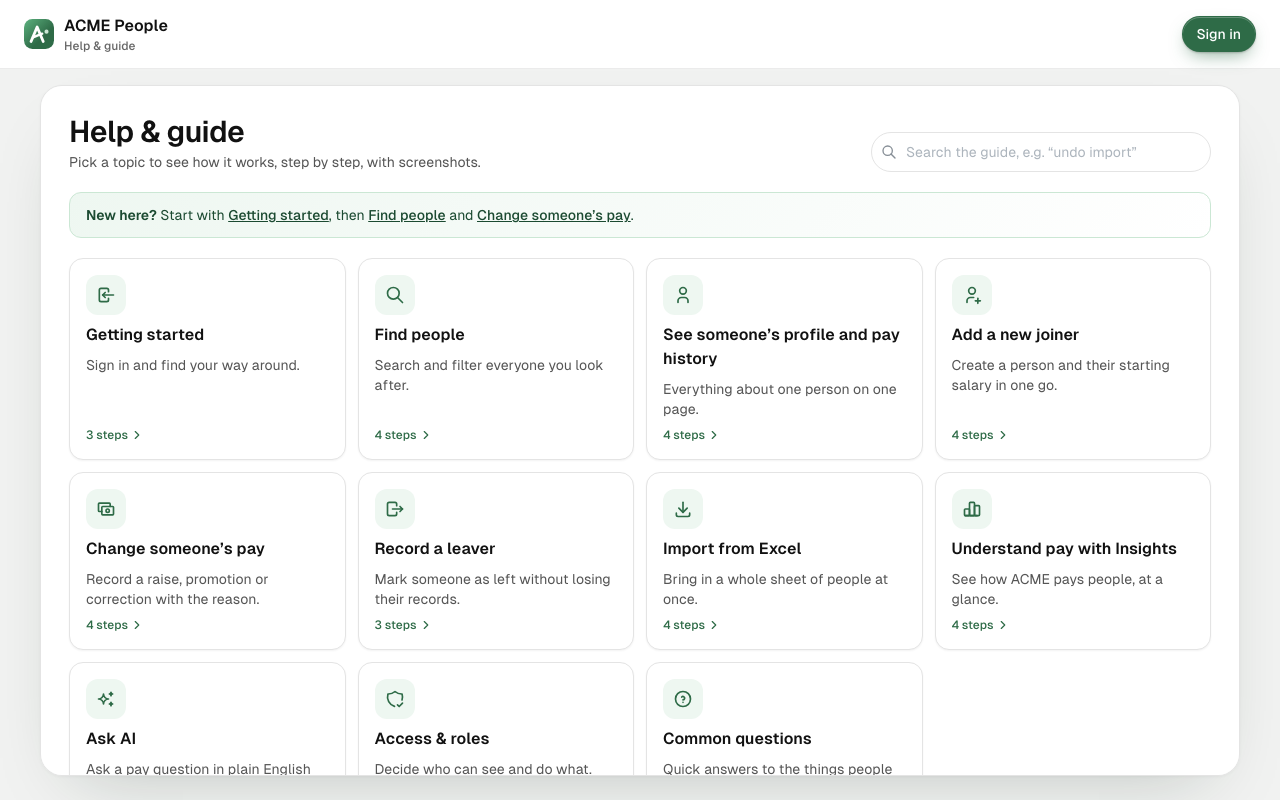
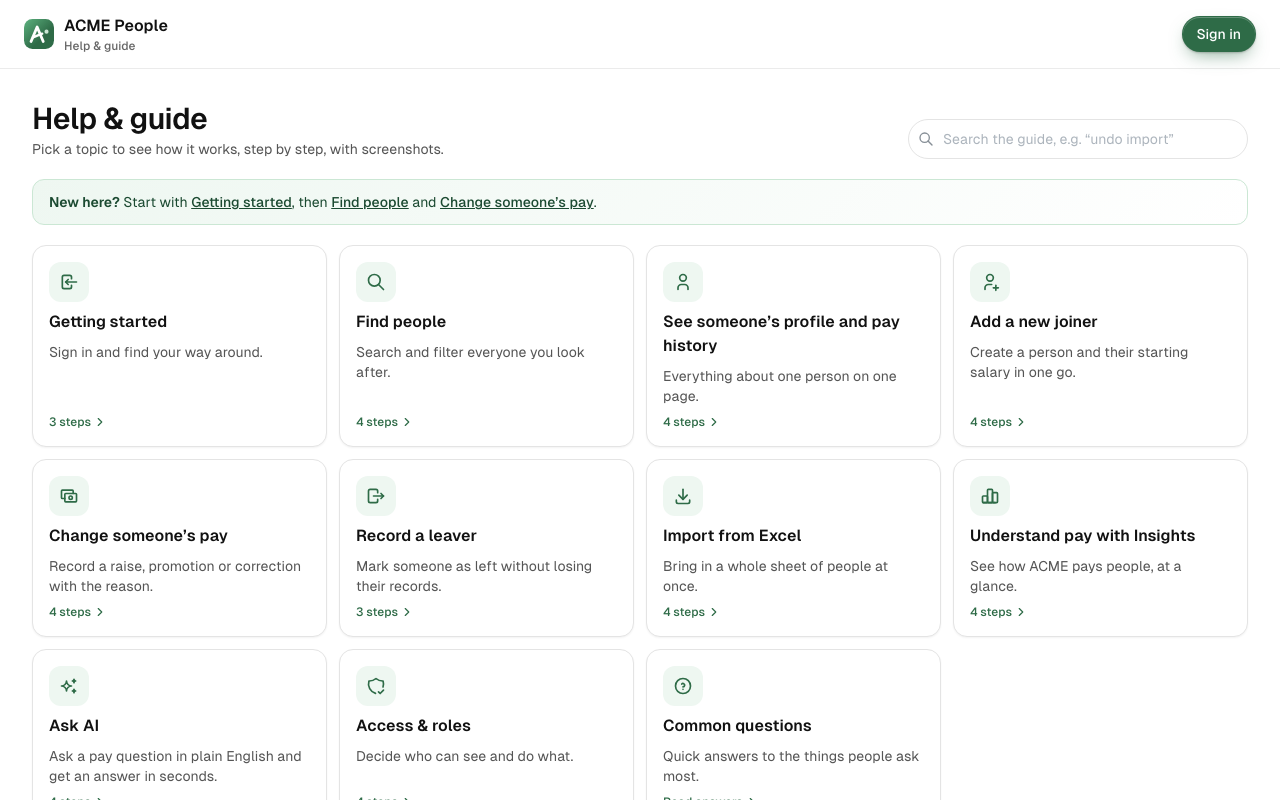
Before and after one commit to Deb77/ACME-SalaryManagementTool, a React (Vite) app in the folder apps/web/: page /help in a window 1280 px wide. Built offline with nearby package versions, Linux system fonts and the light colour scheme; what @acme/shared would draw is missing.

Commit message:
Make Help full screen with Previous and Next pinned at the bottom
Drop the grey frame and rounded card: the page is white edge to edge under the top bar, with the topic list divided off on the left. Previous/Next stay at the bottom of the screen at every size.

```diff
--- a/apps/web/src/screens/Help/Help.module.css
+++ b/apps/web/src/screens/Help/Help.module.css
@@ -3,7 +3,7 @@
 .page {
   min-height: 100vh;
   min-height: 100dvh;
-  background: var(--acme-color-frame);
+  background: var(--acme-color-white);
   color: var(--acme-color-grey900);
 }
 
@@ -432,12 +432,19 @@
   color: var(--acme-color-grey700);
 }
 
+/* Previous / next stay at the bottom of the screen while the topic scrolls. */
 .pager {
+  position: sticky;
+  bottom: 0;
+  z-index: 10;
   display: grid;
   grid-template-columns: repeat(2, minmax(0, 1fr));
   gap: 8px;
-  padding-top: 16px;
-  border-top: 1px solid var(--acme-color-grey100);
+  margin-inline: -16px;
+  margin-bottom: calc(-40px - env(safe-area-inset-bottom));
+  padding: 12px 16px calc(12px + env(safe-area-inset-bottom));
+  background: var(--acme-color-white);
+  border-top: 1px solid var(--acme-color-grey150);
 }
 
 .pagerLink {
@@ -479,12 +486,12 @@
   }
 
   .panel {
-    max-width: 1200px;
-    margin: 16px auto 24px;
-    padding: 28px;
-    border: 1px solid var(--acme-color-grey200);
-    border-radius: var(--acme-radius-xxl);
-    box-shadow: var(--acme-shadow-frame);
+    padding: 28px 24px 40px;
+  }
+
+  .pager {
+    margin-inline: -24px;
+    padding-inline: 24px;
   }
 
   .header {
@@ -535,10 +542,8 @@
 
   .panel {
     flex: 1 1 auto;
-    width: calc(100% - 48px);
     min-height: 0;
-    margin-inline: 24px;
-    box-sizing: border-box;
+    padding: 32px 32px 40px;
     overflow-y: auto;
   }
 
@@ -558,15 +563,15 @@
 
   .topicLayout {
     display: grid;
-    grid-template-columns: 240px minmax(0, 1fr);
-    gap: 28px;
+    grid-template-columns: 272px minmax(0, 1fr);
     height: 100%;
   }
 
   .side {
     min-height: 0;
-    padding: 28px 0 28px 28px;
+    padding: 24px 16px;
     overflow-y: auto;
+    border-right: 1px solid var(--acme-color-grey150);
   }
 
   /* The article keeps a fixed gap at the top and the pager pinned at the bottom; only the
@@ -574,15 +579,13 @@
   .article {
     gap: 0;
     min-height: 0;
-    padding: 28px 28px 20px 0;
     overflow: hidden;
   }
 
   .articleBody {
     flex: 1 1 auto;
     min-height: 0;
-    padding-right: 8px;
-    padding-bottom: 20px;
+    padding: 32px 40px;
     overflow-y: auto;
   }
 
@@ -592,7 +595,10 @@
   }
 
   .pager {
+    position: static;
     flex: none;
+    margin: 0;
+    padding: 12px 40px;
   }
 
   .sideList {
@@ -606,9 +612,3 @@
     line-height: var(--acme-leading-xxl);
   }
 }
-
-@media (min-width: 1248px) {
-  .panel {
-    margin-inline: auto;
-  }
-}
```
